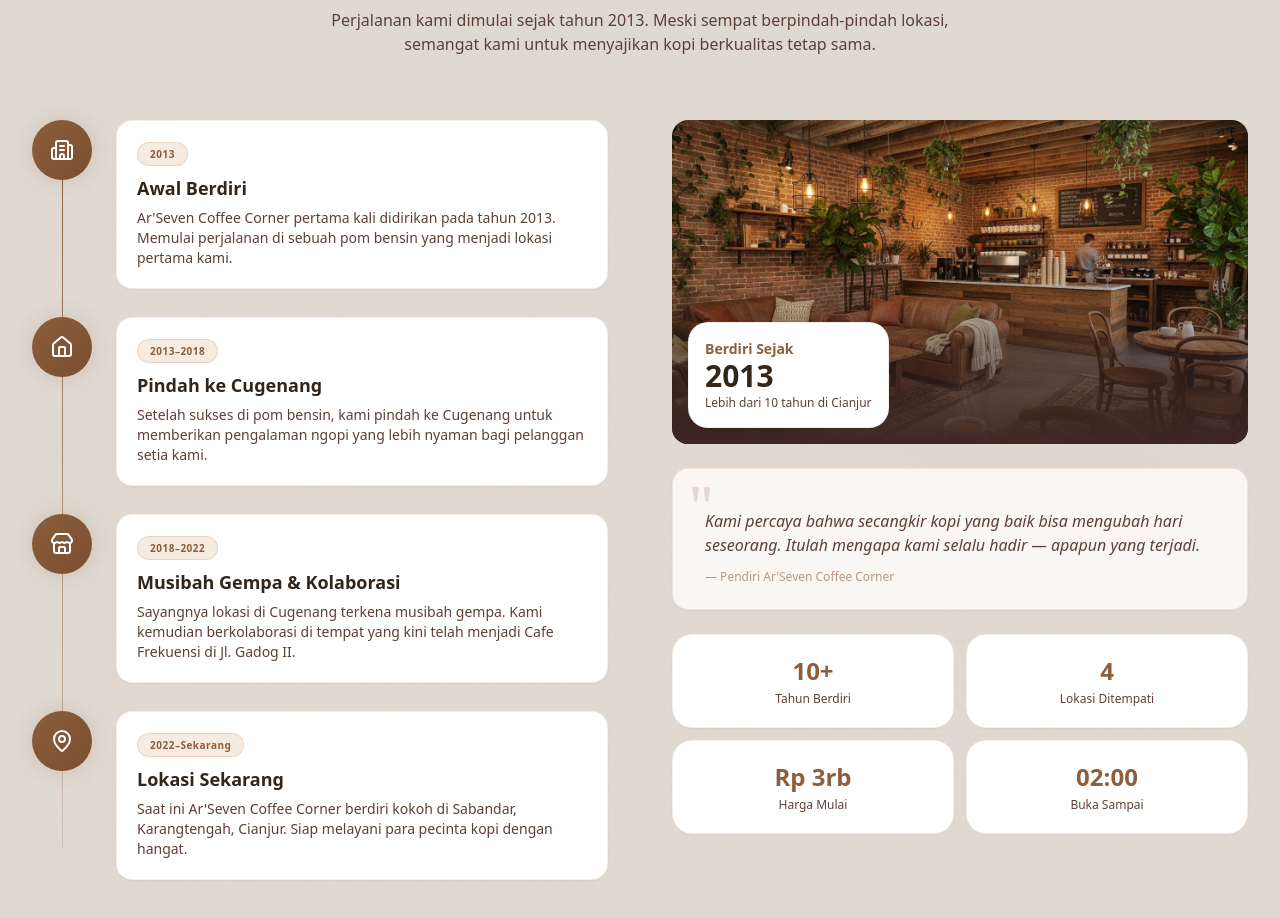
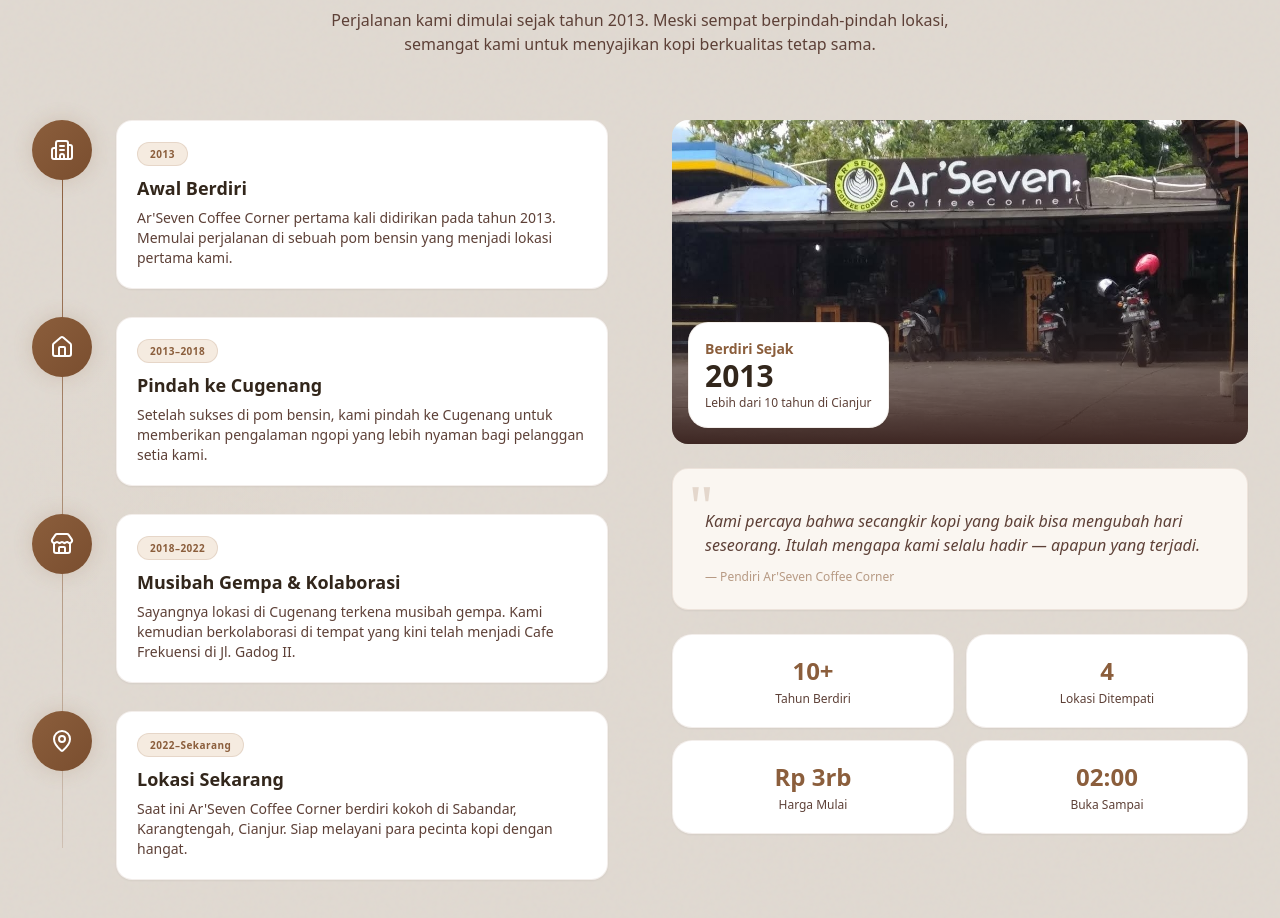
Before and after one commit to shiinzx/landingpage_cafe, a React (Vite) app in the folder app/: page / in a window 1280 px wide. Shown: the part 3539-4457 px from the top of the page. Built offline with nearby package versions, Linux system fonts and the light colour scheme.

Commit message:
Update Sejarah section photo to image.png

```diff
--- a/app/src/sections/Sejarah.tsx
+++ b/app/src/sections/Sejarah.tsx
@@ -158,7 +158,7 @@
                 style={{ background: 'linear-gradient(180deg, transparent 50%, #3E2723 100%)' }}
               />
               <img
-                src="/about-interior.jpg"
+                src="/image.png"
                 alt="Interior Ar'Seven Coffee Corner"
                 className="w-full aspect-video sm:aspect-[4/3] lg:aspect-video object-cover"
               />
```
Also changed, not shown: app/public/image.png (added), 1 other file (tests, documents, lock files or other folders).
